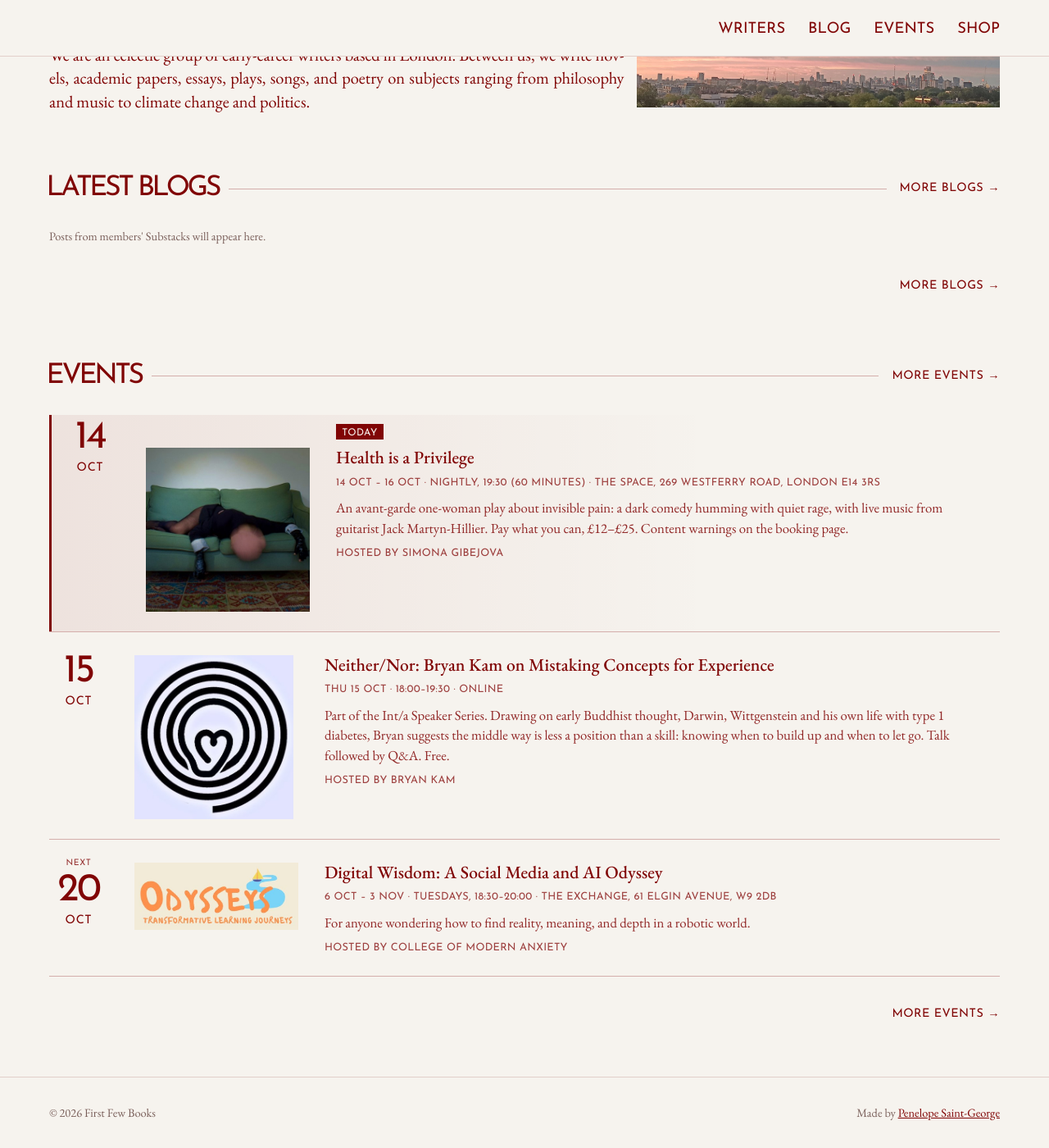
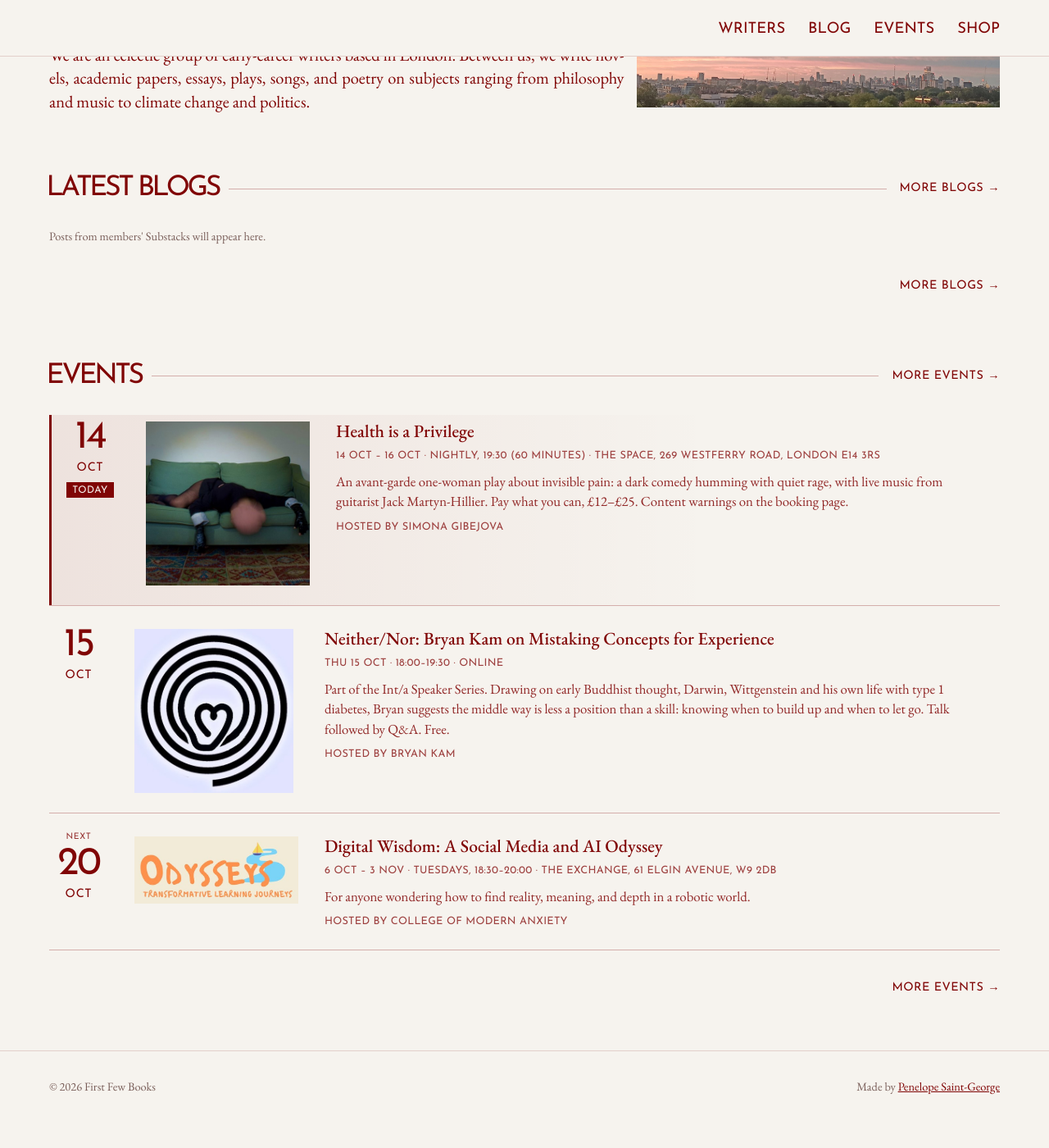
Before and after one commit to nelepope/firstfewbooks, a Jekyll site: the page built from index.html, in a window 1280 px wide and 1400 px high, scrolled down 238 px. Shown: the whole window at 82% size. Built offline with Jekyll 4.4.1, drawn with Linux system fonts in a browser that asks for light colours; after the commit the page ends 1606 px from its top, so only the background shows below that.

Commit message:
Today label under the date instead of above the event title
Co-Authored-By: Claude Opus 5.5 <noreply@anthropic.com>

```diff
--- a/_layouts/default.html
+++ b/_layouts/default.html
@@ -65,7 +65,7 @@
       document.querySelectorAll('.event-list:not(.event-list-past) .event[data-start]').forEach(function (event) {
         if (event.querySelector('.event-date').getAttribute('datetime') !== today) return;
         event.classList.add('is-today');
-        event.querySelector('.event-text').insertAdjacentHTML('afterbegin', '<span class="event-today">Today</span>');
+        event.querySelector('.event-date').insertAdjacentHTML('beforeend', '<span class="event-today">Today</span>');
       });
       document.querySelectorAll('.event-list:not(.event-list-past)').forEach(function (list) {
         // Re-sort by the (possibly updated) next date.
--- a/assets/css/style.css
+++ b/assets/css/style.css
@@ -338,7 +338,7 @@ main > .wrap:first-child { padding-top: 48px; }
 /* Events happening today */
 .event.is-today { background: linear-gradient(90deg, rgba(128, 5, 5, .07), rgba(128, 5, 5, 0) 70%); box-shadow: inset 3px 0 0 var(--accent); padding-left: 14px; }
 .event-today {
-  display: inline-block; margin-bottom: .5em; padding: .35em .6em .2em; background: var(--accent); color: var(--bg);
+  display: inline-block; margin-top: 10px; padding: .35em .6em .2em; background: var(--accent); color: var(--bg);
   font-family: var(--font-display); text-transform: uppercase; letter-spacing: .04em; font-size: .75rem; line-height: 1;
 }
 .event-next { font-size: .65rem; letter-spacing: .06em; margin-bottom: 4px; opacity: .8; }
@@ -356,8 +356,7 @@ main > .wrap:first-child { padding-top: 48px; }
 .more-bottom { margin: 28px 0 0; text-align: right; }
 /* The home page shows the next three events; the rest are on the Events page. */
 .home-events .event-list > .event:nth-child(n + 4) { display: none; }
-/* Line each picture's top up with its event title (which sits lower when there's a "Today" label). */
+/* Line each picture's top up with its event title. */
 @media (min-width: 641px) {
   .event .event-image-link, .event > .event-image { margin-top: 4px; }
-  .event.is-today .event-image-link, .event.is-today > .event-image { margin-top: 36px; }
 }
```
